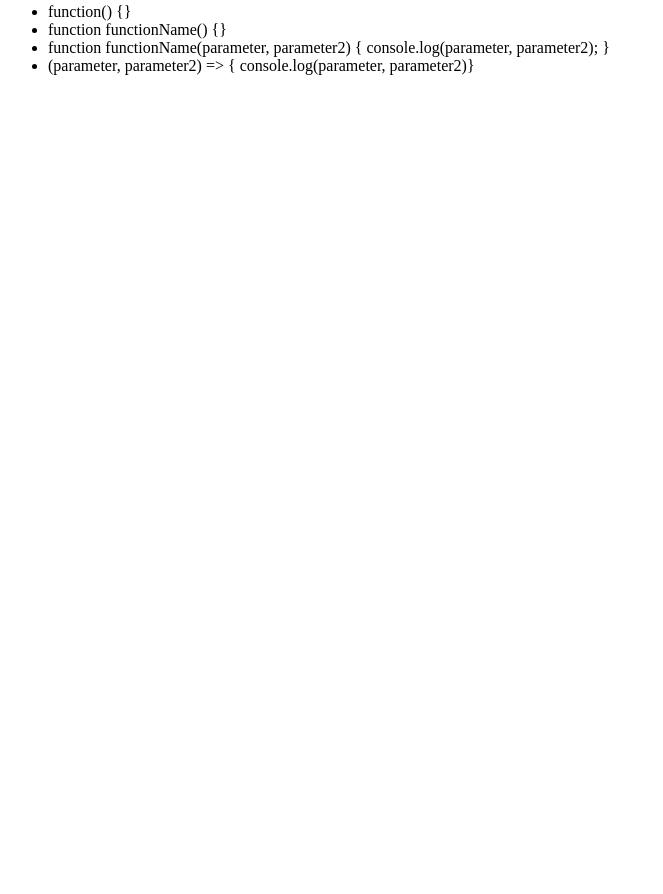
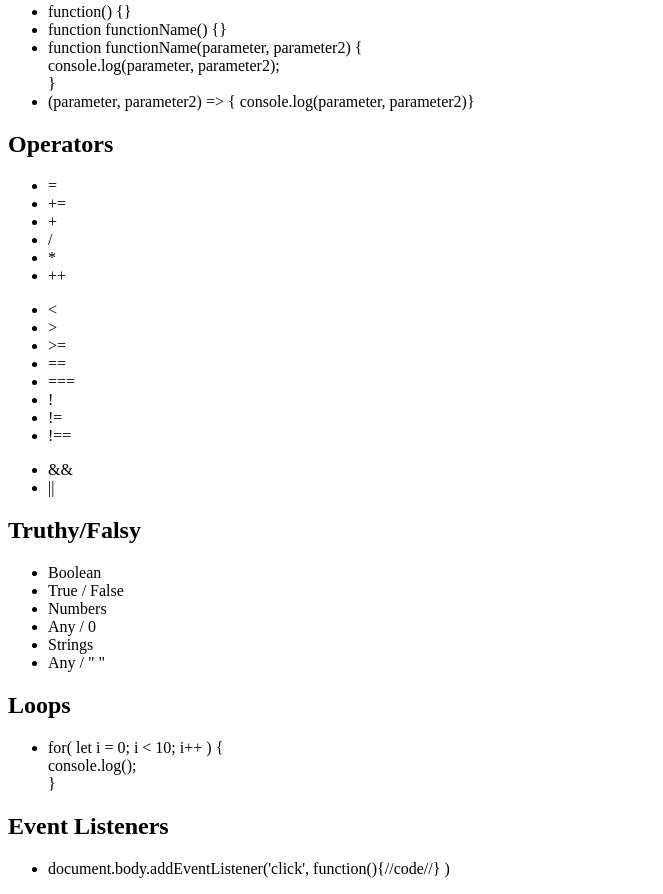
Before and after one commit to geekwisevinson/intro-to-js-nov19, a plain HTML site: page dominique/day-one/overview.html in a window 1280 px wide. Shown: the part 297-1191 px from the top of the page, without its empty margins (0-663 px from the left). Before the commit the page ends 800 px from the top, so only its background shows below. Drawn offline with Linux system fonts and the light colour scheme.

Commit message:
my broken name generator :)

```diff
--- a/dominique/day-one/overview.html
+++ b/dominique/day-one/overview.html
@@ -26,11 +26,67 @@
         <ul>
             <li> function() {} </li>
             <li> function functionName() {} </li>
-            <li> function functionName(parameter, parameter2) {
-                console.log(parameter, parameter2);
+            <li> function functionName(parameter, parameter2) { <br>
+                console.log(parameter, parameter2); <br>
                 } </li>
             <li> (parameter, parameter2) => { console.log(parameter, parameter2)} </li>
         </ul>
+    <h2>Operators</h2>
+        <ul>
+            <li> = </li>
+            <li> += </li>
+            <li> + </li>
+            <li> / </li>
+            <li> * </li>
+            <li> ++ </li>
+        </ul>
+        <ul>
+            <li> < </li>
+            <li> > </li>
+            <li> >= </li>
+            <!-- Compares Values -->
+            <li> == </li>
+            <!-- Compares Value and Type -->
+            <li> === </li>
+            <!-- Not -->
+            <li> ! </li>
+            <!-- Not same Values -->
+            <li> != </li>
+            <!-- Not same Values or Type -->
+            <li> !== </li>
 
+
+        </ul>
+        <ul>
+            <!-- Include in comparison;
+            all comparisons must be true to be true or;
+            all comparisons must be false to be false -->
+            <li> && </li>
+            <!-- OR -->
+            <li> || </li>
+        </ul>
+
+        <h2>Truthy/Falsy</h2>
+            <ul>
+                <li> Boolean </li>
+                <li> True / False </li>
+
+                <li> Numbers </li>
+                <li> Any / 0 </li>
+
+                <li> Strings </li>
+                <li> Any / " " </li>
+            </ul>
+
+        <h2> Loops </h2>
+            <ul>
+                <li> for( let i = 0; i < 10; i++ ) { <br>
+                    console.log(); <br>
+                    } </li>
+            </ul>
+        <h2>Event Listeners</h2>
+            <ul>
+                <li> document.body.addEventListener('click', function(){//code//} ) </li>
+            </ul>
 </body>
 </html>
```
Also changed, not shown: dominique/day-one/nameGen.html (added, +30 -0 lines).
